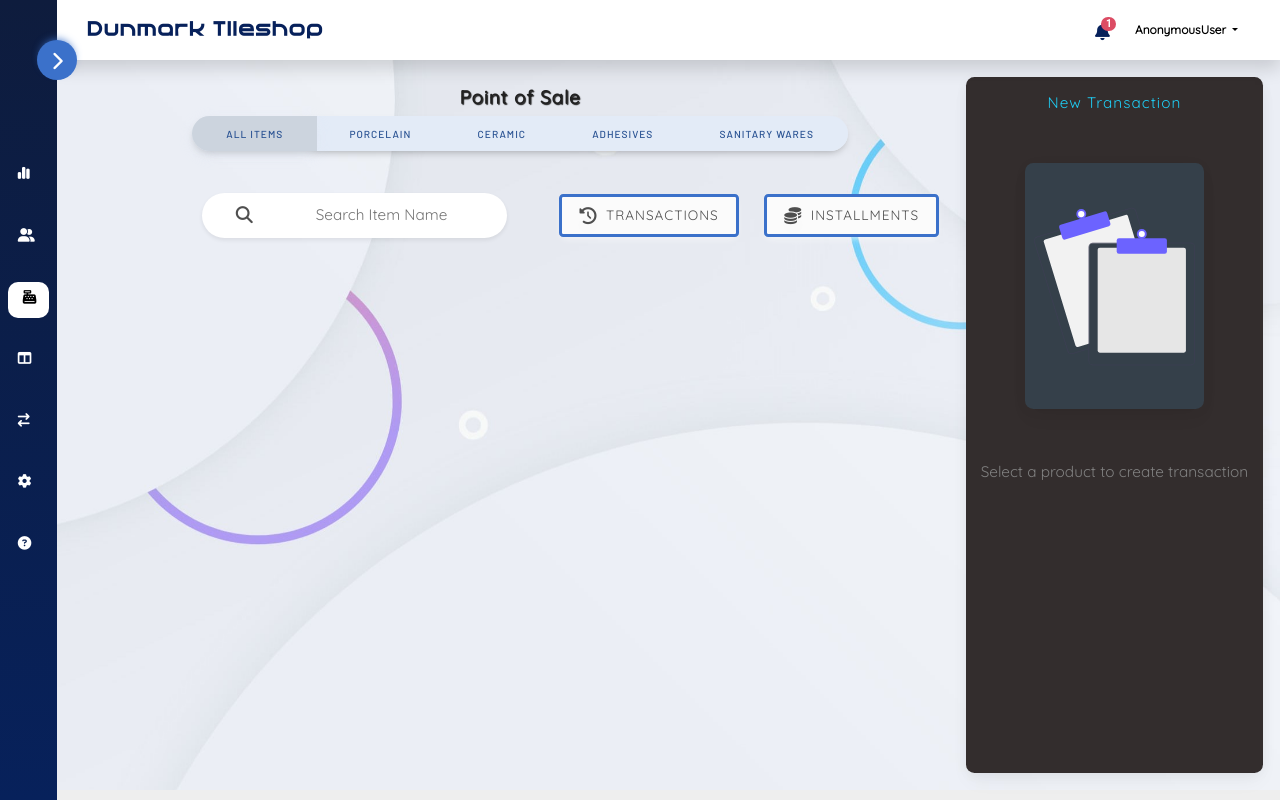
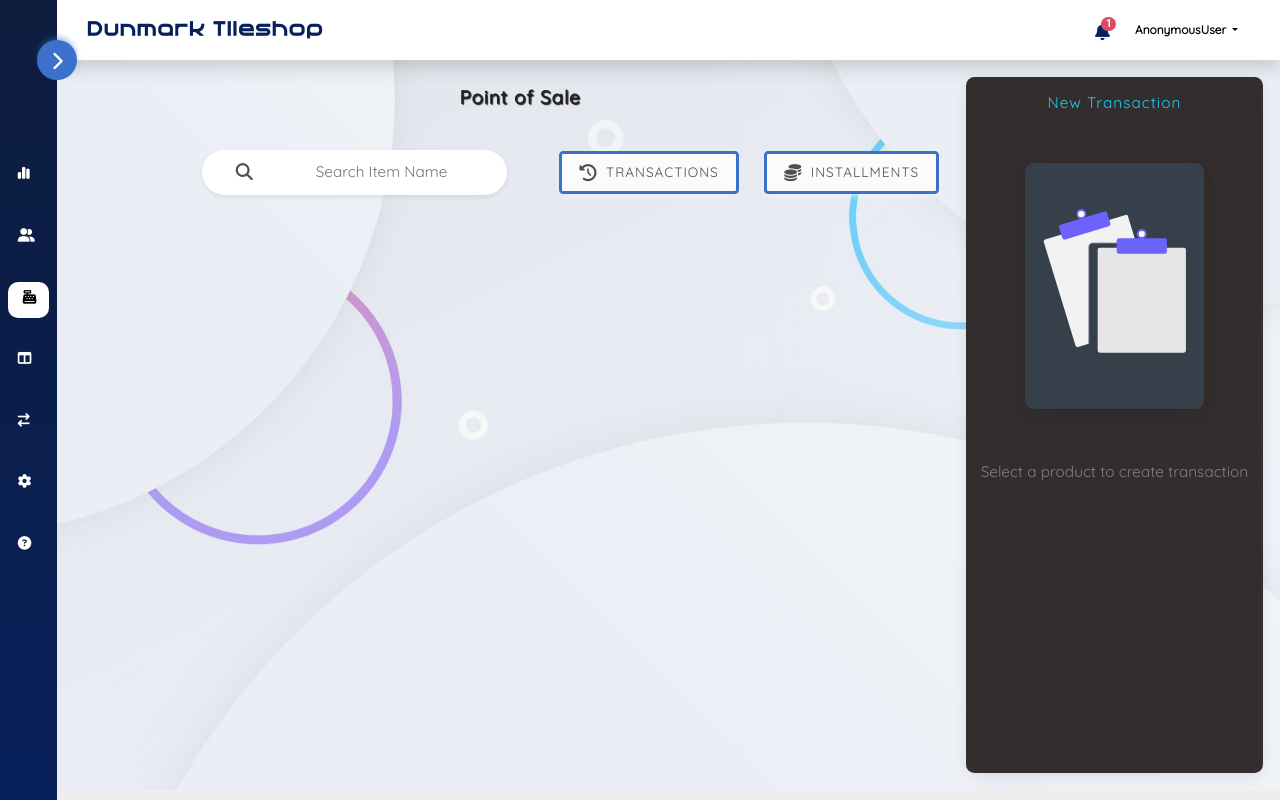
Before and after one commit to darknorth10/Capstone_System, a Django app: page /POS/ in a window 1280 px wide. Run offline with Django 4.2, Linux system fonts and the light colour scheme; data that the repository does not hold is empty; some libraries are stand-ins or nearby versions.

Commit message:
pos done search

```diff
--- a/PointOfSale/urls.py
+++ b/PointOfSale/urls.py
@@ -10,6 +10,6 @@ urlpatterns = [
   path('porcelain/', views.porcelain, name='porc'),
   path('clear/', views.pos_clear, name='clear'),
   path('installments/', views.installment_view, name='installment_view'),
-  path('sort_items/', views.sortItems, name='sort_items'),
+  path('search_items/', views.searchItems, name='search_items'),
 
 ]
--- a/PointOfSale/views.py
+++ b/PointOfSale/views.py
@@ -3,26 +3,31 @@ from ProductManagement.models import Product
 from .models import Cart
 from SalesTransaction.models import Transaction, Item, Installment
 from .forms import CartQuantityForm, CashForm, GcashForm, BankingForm, BalanceForm
-from django.db.models import Sum
+from django.db.models import Sum, Q
 from django.contrib import messages
 from django.http import JsonResponse
 import locale
-# Create your views here.
-def sortItems(request):
+
+# search item by name on key up
+def searchItems(request):
+
   if request.method == 'POST':
-    cat = request.POST.get('sortProdcategory')
-    request.session['prod_category_sorted'] = cat
+    itemName = request.POST.get('itemNameSearch')
+    request.session['prod_name_search'] = itemName
+    return JsonResponse({'success': itemName}, status=200)
 
 
-    return JsonResponse({'success': cat}, status=200)
+def pointofsale(request):
+  products = Product.objects.all().order_by('category')
 
-def pointofsale(request):
 
-  products = Product.objects.all().order_by('category')
-  if 'prod_category_sorted' in request.session:
-    cat = request.session['prod_category_sorted']
-    products = Product.objects.filter(category__startswith=cat)
-    print(products)
+  # sorts items by name or category when ajax request
+  if 'prod_name_search' in request.session:
+
+    itemName = request.session['prod_name_search']
+    products = Product.objects.filter(Q(product_name__icontains=itemName) | Q(category__icontains=itemName))
+  else:
+    products = Product.objects.all().order_by('category')
 
 
   cart = Cart.objects.all()
@@ -342,7 +347,7 @@ def installment_view(request):
 
   context = {
     'installments': Transaction.objects.filter(status="Pending").filter(installment="true"),
-    'entries' : Installment.objects.all(),
+    'entries' : Installment.objects.all().order_by('-transaction_no'),
     'balanceform' : balanceform,
   }
 
--- a/static/js/script.js
+++ b/static/js/script.js
@@ -589,29 +589,31 @@ $(document).ready(function() {
   });
 
 
-  // sort items by category POS through ajax
+  // sort items by name or category POS through ajax call
 
-  $("input[name='pos_prod_category']").change(function () {
-      var category = $(this).val();
+  $("input[name='searchItemName']").change(function (e) {
+    var itemName = $(this).val();
 
-      $("#sortProdcategory").val(category);
+      $("#itemNameSearch").val(itemName);
 
-      $("#pos_ajaxsort").submit(function (e) {
+        $("#searchItemForm").submit(function (e) {
           e.preventDefault();
 
           $.ajax({
             type: "POST",
-          url: window.location.href + "sort_items/",
+            url: window.location.href + "search_items/",
             data: $(this).serialize(),
             success: function (response) {
-            $('#itemDrawer').load(window.location.href + ' #itemDrawer')
+              console.log(response.success);
+              $('#itemDrawer').load(window.location.href + ' #itemDrawer>*')
             }
           });
 
         });
 
-      // submit everytime radio button value changes
-      $("#pos_ajaxsort").submit()
-  });
+        // submit everytime search name input value changes
+        $("#searchItemForm").submit()
+
 
   });
+});
--- a/templates/UserInterface/pos.html
+++ b/templates/UserInterface/pos.html
@@ -11,39 +11,20 @@
 
             <h3 class="pos_header m-1 p-1 rounded" >Point of Sale</h3>
 
-            <!-- Sort Items -->
-            <div class="sortItems mb-2 w-100 d-flex justify-content-center">
-                <div class="btn-group w-75 rounded-pill" style="font-family: 'Barlow';" id="sort_item">
-                    <input type="radio" class="btn-check"  name="pos_prod_category" value="" id="option1" checked/>
-                    <label class="btn btn-secondary btn-rounded" for="option1">All Items</label>
-
-                    <input type="radio" class="btn-check" name="pos_prod_category" value="Porcelain" id="option2" />
-                    <label class="btn btn-secondary btn-rounded" for="option2">Porcelain</label>
-
-                    <input type="radio" class="btn-check" name="pos_prod_category" value="Ceramic" id="option4" />
-                    <label class="btn btn-secondary btn-rounded" for="option4">Ceramic</label>
-
-                    <input type="radio" class="btn-check" name="pos_prod_category" value="Adhesive" id="option5" />
-                    <label class="btn btn-secondary btn-rounded" for="option5">Adhesives</label>
-
-                    <input type="radio" class="btn-check" name="pos_prod_category" value="Sanitary" id="option6" />
-                    <label class="btn btn-secondary btn-rounded" for="option6">Sanitary Wares</label>
-                  </div>
-            </div>
-            <!-- sort item invisible form -->
-            <form class="sortitems d-none" id="pos_ajaxsort">
-              {% csrf_token %}
-              <input type="hidden" name="sortProdcategory" id="sortProdcategory">
-            </form>
-
             <!-- Seach Item -->
             <div class="actionbars_pos row d-flex align-items-center bg-transparent p-3">
               <div class="col d-inline-flex justify-content-end">
                 <div class="pos_search w-75 align-self-center d-flex justify-content-center rounded-pill bg-white my-3 shadow-sm p-2 overflow-hidden">
                   <span class="d-block px-4"><i class="fas fa-search"></i></span>
-                  <input type="search" style="border: 0; outline: 0; font-family: 'Quicksand'; font-size: 0.9rem; text-align: center; letter-spacing: px;" class="positemsearch w-100" placeholder="Search Item Name"/>
+                  <input type="search" name="searchItemName" style="border: 0; outline: 0; font-family: 'Quicksand'; font-size: 0.9rem; text-align: center; letter-spacing: px;" class="positemsearch w-100" placeholder="Search Item Name"/>
                 </div>
               </div>
+
+              <!-- search item invisible form -->
+              <form class="d-none" id="searchItemForm">
+                {% csrf_token %}
+                <input type="hidden" name="itemNameSearch" id="itemNameSearch">
+              </form>
 
               <div class="pos_btns col d-inline-flex justify-content-center" >
                 <a href="{% url 'sales_transaction' %}" class="btn px-3 py-2 btn-light mx-4 border border-3 border-primary"><i class="fa-solid fa-clock-rotate-left fa-lg me-2 shadow"></i>Transactions</a>
@@ -55,7 +36,6 @@
 
             <!-- Item Drawer -->
             <div class="item_drawer w-100 h-100 bg-transparent d-flex flex-wrap justify-content-center overflow-y-scroll pb-5 mb-3" id="itemDrawer">
-
 
                 {% for product in products %}
 
--- a/templates/UserInterface/transactions/sales_transaction.html
+++ b/templates/UserInterface/transactions/sales_transaction.html
@@ -23,6 +23,7 @@
                     <th>Trans No.</th>
                     <th>Trans Type</th>
                     <th>Total Amount</th>
+                    <th>Installment</th>
                     <th>Total Product</th>
                     <th>Date of Purchace</th>
                     <th>Delivery Address</th>
@@ -35,6 +36,7 @@
                             <td>{{ transaction.transaction_no }}</td>
                             <td>{{ transaction.transaction_type }}</td>
                             <td>{{ transaction.total_price }}</td>
+                            <td>{{ transaction.installment }}</td>
                             <td>{{ transaction.total_products }}</td>
                             <td>{{ transaction.date_of_purchace }}</td>
                             <td>{{ transaction.delivery_address }}</td>
```
Lines whose indentation alone changed are shown as unchanged.
